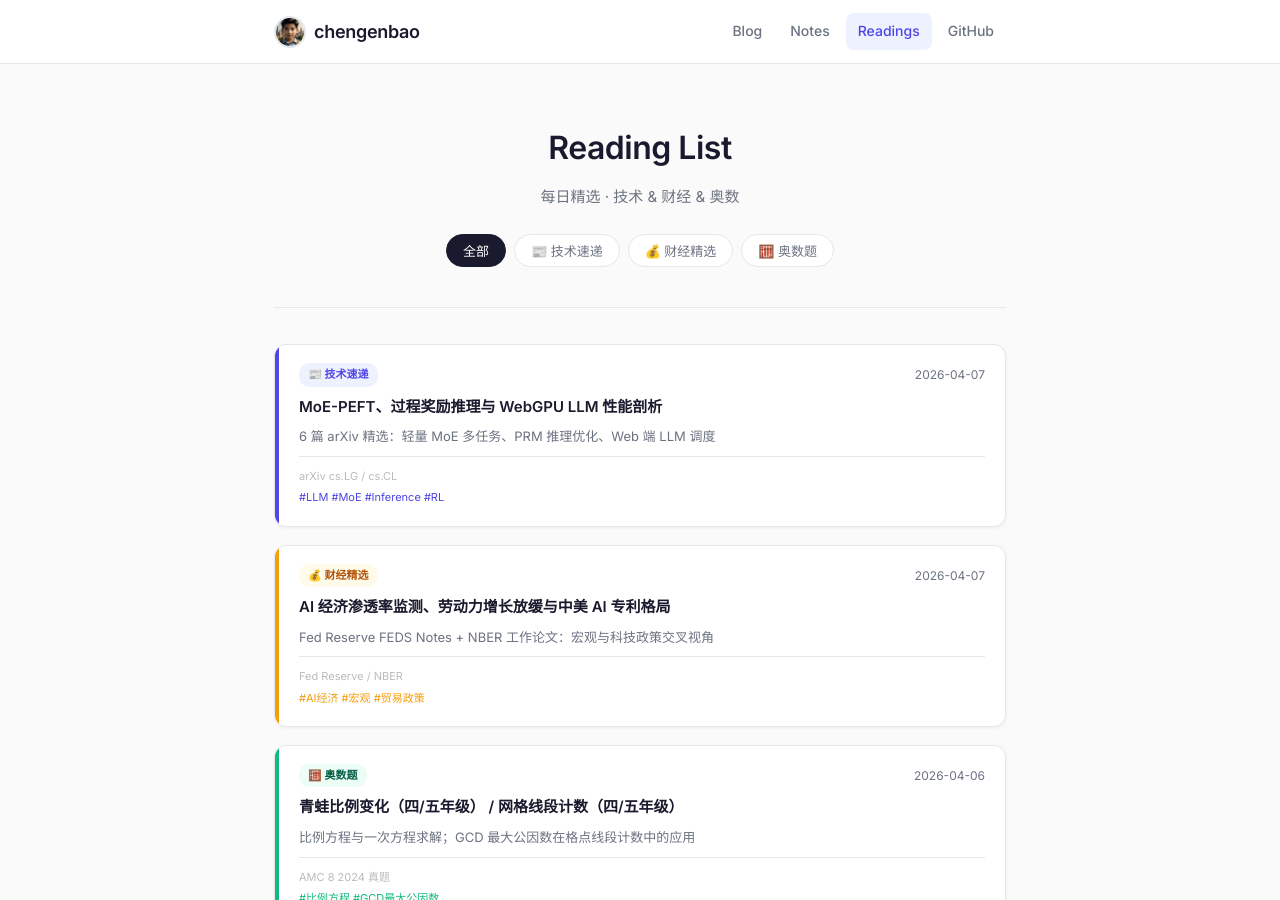
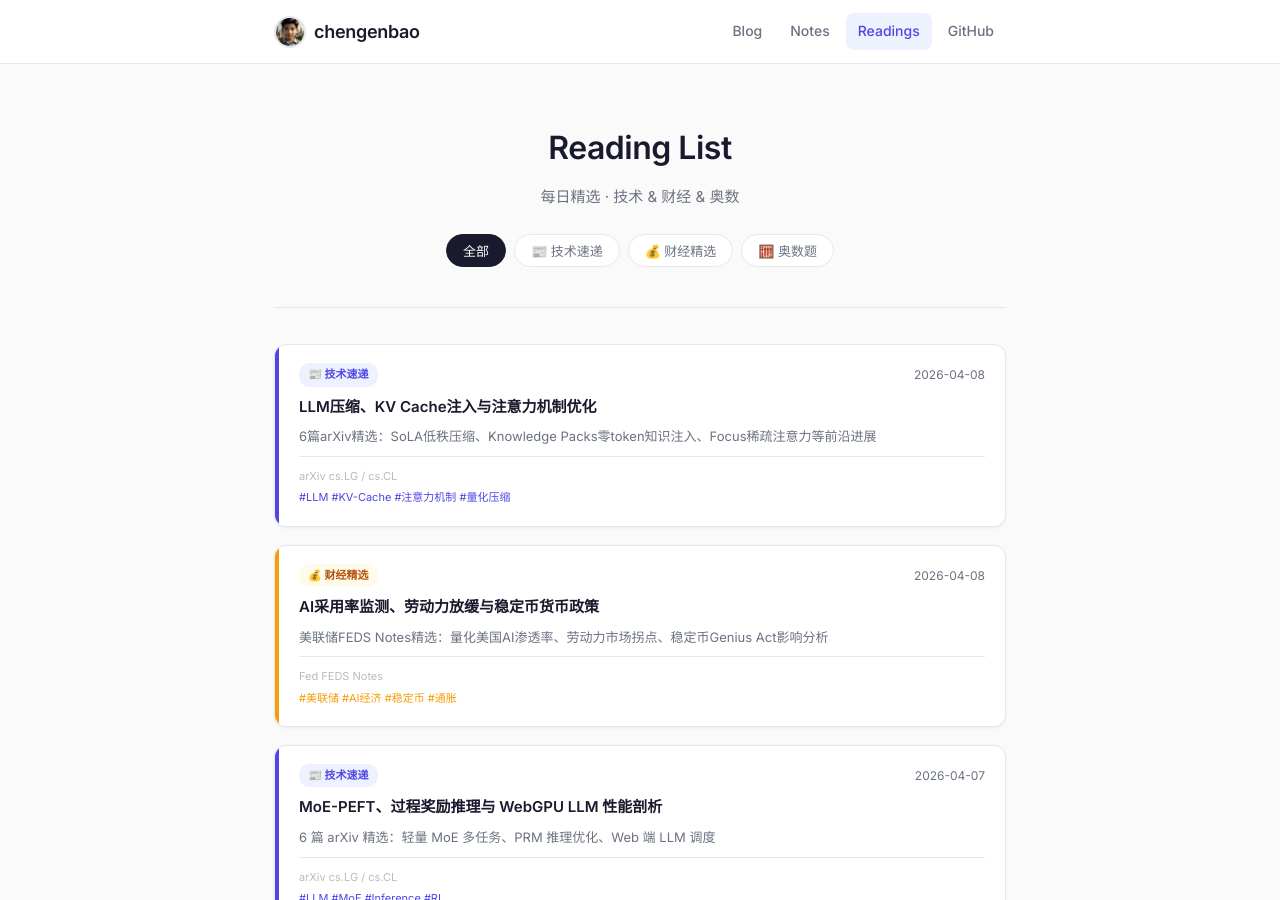
Before and after one commit to chengenbao/chengenbao.github.io, a Jekyll site: the page built from reading-list/index.md, in a window 1280 px wide and 900 px high. Built offline with Jekyll 4.4.1, drawn with Linux system fonts in a browser that asks for light colours.

Commit message:
Add reading list cards for 2026-04-08

```diff
--- a/reading-list/index.md
+++ b/reading-list/index.md
@@ -18,6 +18,36 @@ permalink: /reading-list/
   </div>
 
   <div class="rl-grid">
+<a class="rl-card tech" href="/reading-list/2026-04-08-tech-daily/">
+  <div class="rl-accent"></div>
+  <div class="rl-body">
+    <div class="rl-top">
+      <span class="rl-badge tech">📰 技术速递</span>
+      <time>2026-04-08</time>
+    </div>
+    <h2>LLM压缩、KV Cache注入与注意力机制优化</h2>
+    <p>6篇arXiv精选：SoLA低秩压缩、Knowledge Packs零token知识注入、Focus稀疏注意力等前沿进展</p>
+    <div class="rl-meta">
+      <span class="rl-source">arXiv cs.LG / cs.CL</span>
+      <span class="rl-tags">#LLM #KV-Cache #注意力机制 #量化压缩</span>
+    </div>
+  </div>
+</a>
+<a class="rl-card finance" href="/reading-list/2026-04-08-finance-daily/">
+  <div class="rl-accent"></div>
+  <div class="rl-body">
+    <div class="rl-top">
+      <span class="rl-badge finance">💰 财经精选</span>
+      <time>2026-04-08</time>
+    </div>
+    <h2>AI采用率监测、劳动力放缓与稳定币货币政策</h2>
+    <p>美联储FEDS Notes精选：量化美国AI渗透率、劳动力市场拐点、稳定币Genius Act影响分析</p>
+    <div class="rl-meta">
+      <span class="rl-source">Fed FEDS Notes</span>
+      <span class="rl-tags">#美联储 #AI经济 #稳定币 #通胀</span>
+    </div>
+  </div>
+</a>
 <a class="rl-card tech" href="/reading-list/2026-04-07-tech-daily/">
   <div class="rl-accent"></div>
   <div class="rl-body">
```
